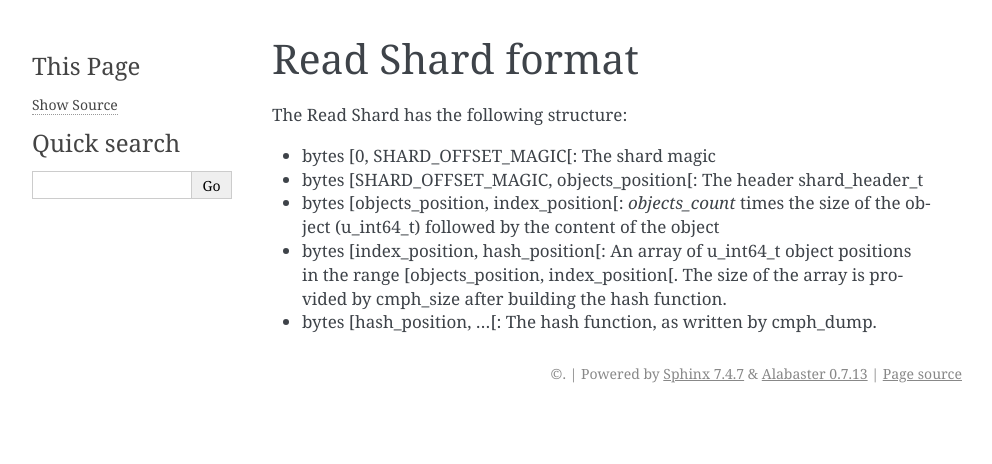
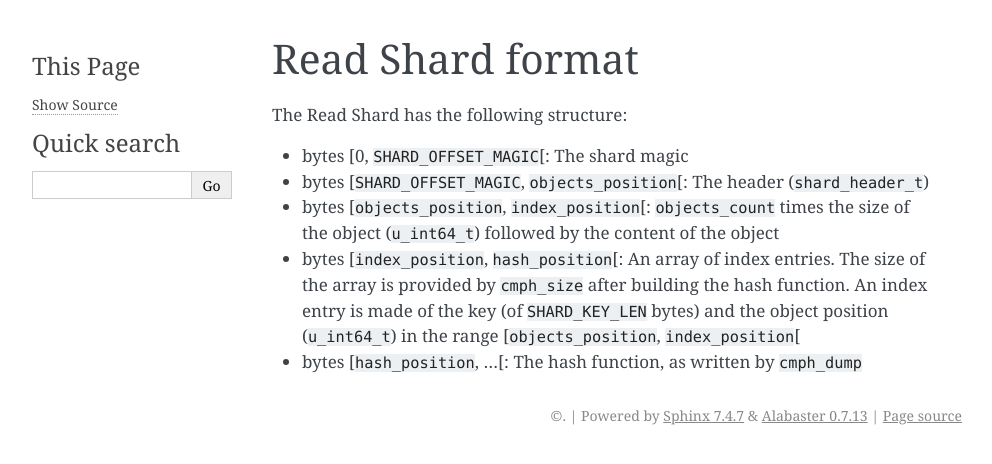
Before and after one commit to SoftwareHeritage/swh-perfecthash, a Sphinx documentation site: the page built from docs/format.rst, in a window 1280 px wide. Shown: the top 464 px of the page, without its empty margins (148-1140 px from the left). Built offline with Sphinx 7.4.7, drawn with Linux system fonts in a browser that asks for light colours.

Commit message:
Update file format documentation
Commit ee9a7ae9767c67 added keys to the index but the documentation had
not been updated before. Take the opportunity to do some reformatting.

```diff
--- a/docs/format.rst
+++ b/docs/format.rst
@@ -3,8 +3,8 @@ Read Shard format
 
 The Read Shard has the following structure:
 
-* bytes [0, SHARD_OFFSET_MAGIC[: The shard magic
-* bytes [SHARD_OFFSET_MAGIC, objects_position[: The header shard_header_t
-* bytes [objects_position, index_position[: `objects_count` times the size of the object (u_int64_t) followed by the content of the object
-* bytes [index_position, hash_position[: An array of u_int64_t object positions in the range [objects_position, index_position[. The size of the array is provided by cmph_size after building the hash function.
-* bytes [hash_position, ...[: The hash function, as written by cmph_dump.
+* bytes \[0, ``SHARD_OFFSET_MAGIC``\[: The shard magic
+* bytes \[``SHARD_OFFSET_MAGIC``, ``objects_position``\[: The header (``shard_header_t``)
+* bytes \[``objects_position``, ``index_position``\[: ``objects_count`` times the size of the object (``u_int64_t``) followed by the content of the object
+* bytes \[``index_position``, ``hash_position``\[: An array of index entries. The size of the array is provided by ``cmph_size`` after building the hash function. An index entry is made of the key (of ``SHARD_KEY_LEN`` bytes) and the object position (``u_int64_t``) in the range \[``objects_position``, ``index_position``\[
+* bytes \[``hash_position``, ...\[: The hash function, as written by ``cmph_dump``
```
